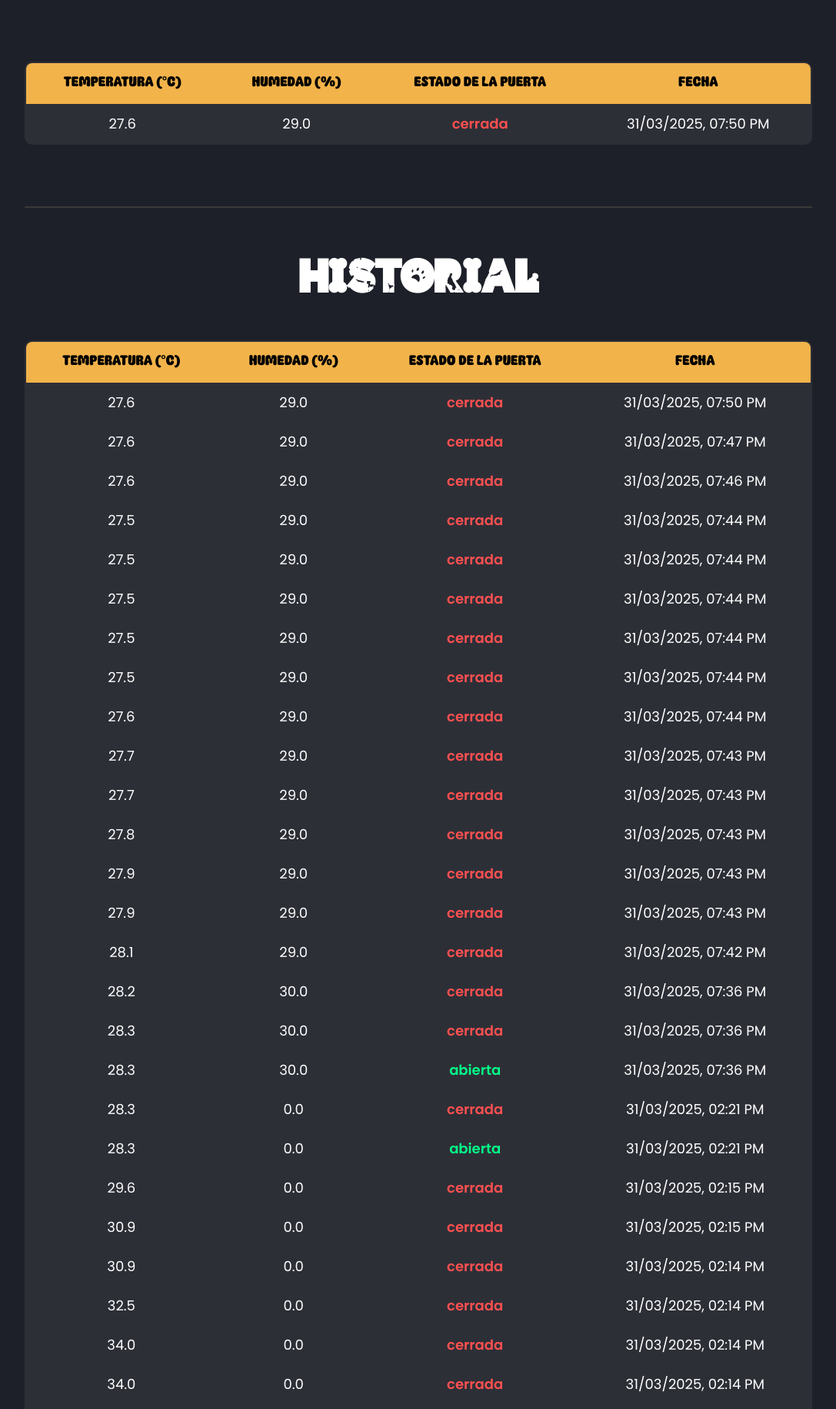
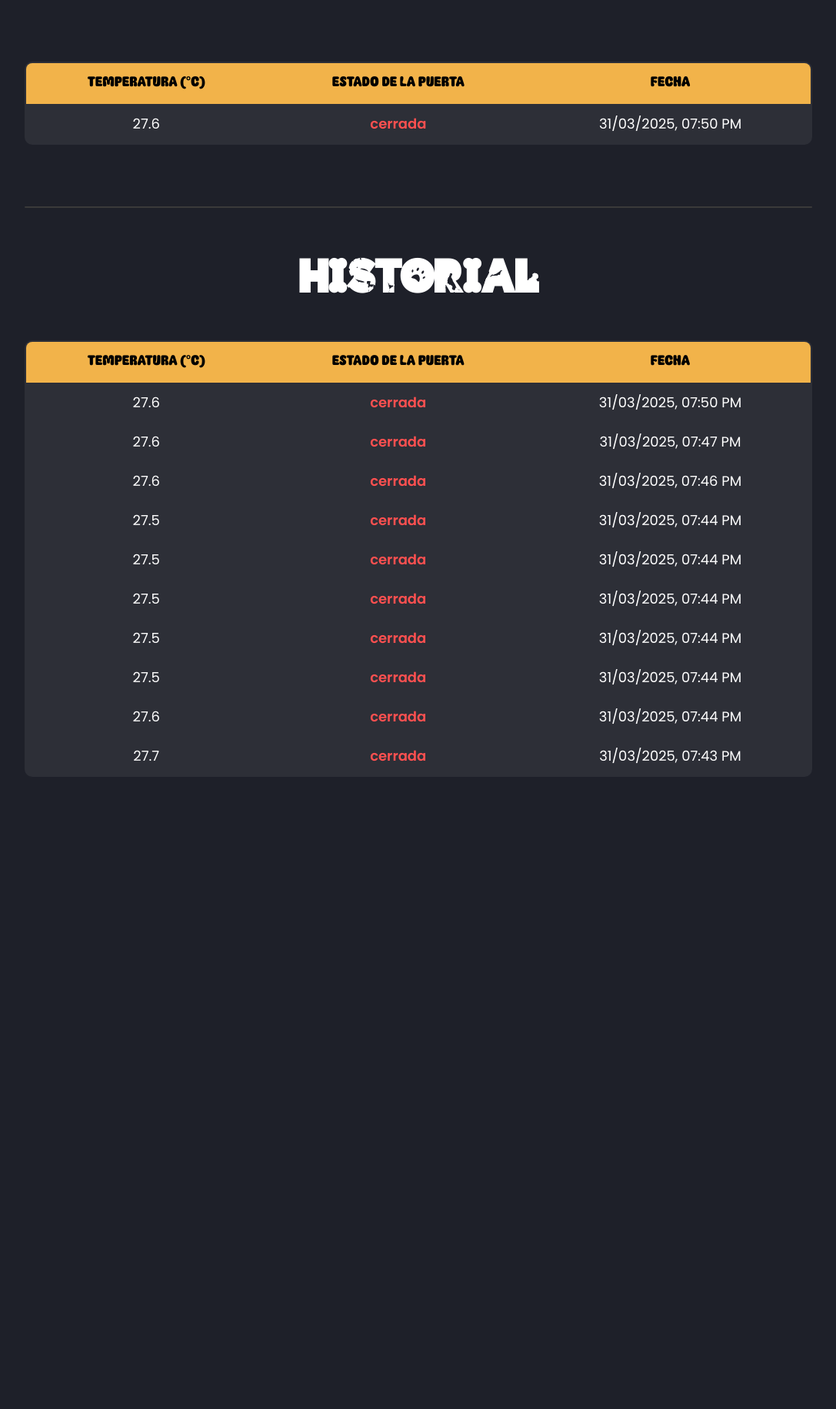
Before and after one commit to majodr13/IoTails, a Django app: page /cuidados/ in a window 1280 px wide. Shown: the part 90-1920 px from the top of the page at 77% size, without its empty margins (96-1183 px from the left). After the commit the page ends 1099 px from the top, so only its background shows below. Run offline with Django 5.2, Linux system fonts and the light colour scheme; a user stored in the database is signed in; data comes from the database, SQL or seed files in the repository; both versions use the stored data as it was after the commit.

Commit message:
ultimo commit

```diff
--- a/integradora/integradora/settings.py
+++ b/integradora/integradora/settings.py
@@ -32,7 +32,7 @@ SECRET_KEY = 'django-insecure-kz1cy5gbag*aum8a4!km&*y1i3-v6+43v3l(kju1a=m)_tv5%4
 # SECURITY WARNING: don't run with debug turned on in production!
 DEBUG = True
 
-ALLOWED_HOSTS = ['127.0.0.1', '0.0.0.0', '192.168.1.67', '10.1.124.135', '192.168.1.254', '10.1.125.24', '192.168.248.228', '10.1.124.172', '192.168.1.69', '10.1.124.115']
+ALLOWED_HOSTS = ['127.0.0.1', '0.0.0.0', '192.168.1.67', '10.1.124.135', '192.168.1.254', '10.1.125.24', '192.168.248.228', '10.1.124.172', '192.168.1.69', '10.1.124.115', '10.1.124.113']
 
 
 # Application definition
--- a/integradora/mi_app/templates/cuidados.html
+++ b/integradora/mi_app/templates/cuidados.html
@@ -1,5 +1,4 @@
 {% load static %}
-
 <!DOCTYPE html>
 <html lang="es">
 <head>
@@ -147,22 +146,20 @@
         </div>
     </header>
 
-    <!-- Tabla con último dato -->
+    <!-- Tabla con el dato más reciente -->
     <table class="tabla-actual">
         <tr>
             <th>Temperatura (°C)</th>
-            <th>Humedad (%)</th>
             <th>Estado de la Puerta</th>
             <th>Fecha</th>
         </tr>
-        {% if datos_sensores %}
+        {% if dato_actual %}
         <tr>
-            <td>{{ datos_sensores.0.temperatura }}</td>
-            <td>{{ datos_sensores.0.humedad }}</td>
-            <td class="{% if datos_sensores.0.estado_puerta == 'abierta' %}estado-abierta{% else %}estado-cerrada{% endif %}">
-                {{ datos_sensores.0.estado_puerta }}
+            <td>{{ dato_actual.temperatura }}</td>
+            <td class="{% if dato_actual.estado_puerta == 'abierta' %}estado-abierta{% else %}estado-cerrada{% endif %}">
+                {{ dato_actual.estado_puerta }}
             </td>
-            <td>{{ datos_sensores.0.fecha|date:"d/m/Y, h:i A" }}</td>
+            <td>{{ dato_actual.fecha|date:"d/m/Y, h:i A" }}</td>
         </tr>
         {% endif %}
     </table>
@@ -174,14 +171,12 @@
     <table class="tabla-historial">
         <tr>
             <th>Temperatura (°C)</th>
-            <th>Humedad (%)</th>
             <th>Estado de la Puerta</th>
             <th>Fecha</th>
         </tr>
-        {% for dato in datos_sensores|slice:"1:" %}
+        {% for dato in historial %}
         <tr>
             <td>{{ dato.temperatura }}</td>
-            <td>{{ dato.humedad }}</td>
             <td class="{% if dato.estado_puerta == 'abierta' %}estado-abierta{% else %}estado-cerrada{% endif %}">
                 {{ dato.estado_puerta }}
             </td>
@@ -190,4 +185,9 @@
         {% endfor %}
     </table>
 </body>
+<script>
+    setInterval(function() {
+        location.reload();
+    }, 3000);
+</script>
 </html>
--- a/integradora/mi_app/urls.py
+++ b/integradora/mi_app/urls.py
@@ -15,6 +15,8 @@ urlpatterns = [
     path('editar_direccion/<str:pet_id>/', views.editar_direccion, name='editar_direccion'),
     path('editar_mascota/<str:pet_id>/', views.editar_mascota, name='editar_mascota'),
     path('eliminar_mascota/<str:pet_id>/', views.eliminar_mascota, name='eliminar_mascota'),
+    path("resumen/json/", views.resumen_json, name="resumen_json"),
+
 
     # Password
     path('password_change/', auth_views.PasswordChangeView.as_view(), name='password_change'),
--- a/integradora/mi_app/views.py
+++ b/integradora/mi_app/views.py
@@ -21,6 +21,8 @@ from bson import ObjectId
 import base64
 from bson import Binary
 from django.shortcuts import render, redirect
+from django.http import JsonResponse
+from django.views.decorators.http import require_GET
 
 client = pymongo.MongoClient("mongodb+srv://IoTails:IoTails1234@iot.gcez4.mongodb.net/")
 db = client["IoTails"]
@@ -176,18 +178,14 @@ def profile_view(request):
 def cuidados_views(request):
     datos_sensores = SensorData.objects.all().order_by('-fecha')
 
-    sensor_docs = []
-    for d in datos_sensores[:10]:  # Solo los primeros 10 para historial
-        sensor_docs.append({
-            "temperatura": d.temperatura,
-            "humedad": d.humedad,
-            "estado_puerta": d.estado_puerta,
-            "fecha": d.fecha.strftime("%Y-%m-%d %H:%M:%S"),
-        })
+    dato_actual = datos_sensores.first() if datos_sensores else None
+    historial = datos_sensores[1:11] if datos_sensores.count() > 1 else []
 
     return render(request, "cuidados.html", {
-        "datos_sensores": datos_sensores  # Pasamos toda la lista ordenada
+        "dato_actual": dato_actual,
+        "historial": historial
     })
+
 
 
 @api_view(['POST'])
@@ -329,3 +327,14 @@ def eliminar_mascota(request, pet_id):
     if request.method == 'POST':
         pets_collection.delete_one({"_id": ObjectId(pet_id)})
         return redirect('perfil')
+
+@require_GET
+def resumen_json(request):
+    if datos_esp32:
+        return JsonResponse({
+            "bpm": datos_esp32.get("bpm", "-"),
+            "spo2": datos_esp32.get("spo2", "-"),
+            "latitud": datos_esp32.get("ubicacion", "").replace("Lat: ", "").split(",")[0] if "Lat:" in datos_esp32.get("ubicacion", "") else "28.6420122",
+            "longitud": datos_esp32.get("ubicacion", "").replace("Lon: ", "").split(",")[-1] if "Lon:" in datos_esp32.get("ubicacion", "") else "-106.1479068"
+        })
+    return JsonResponse({"bpm": "-", "spo2": "-", "latitud": "28.6420122", "longitud": "-106.1479068"})
```
Also changed, not shown: integradora/db.sqlite3, integradora/mi_app/templates/resumen.html (line endings or trailing spaces).
